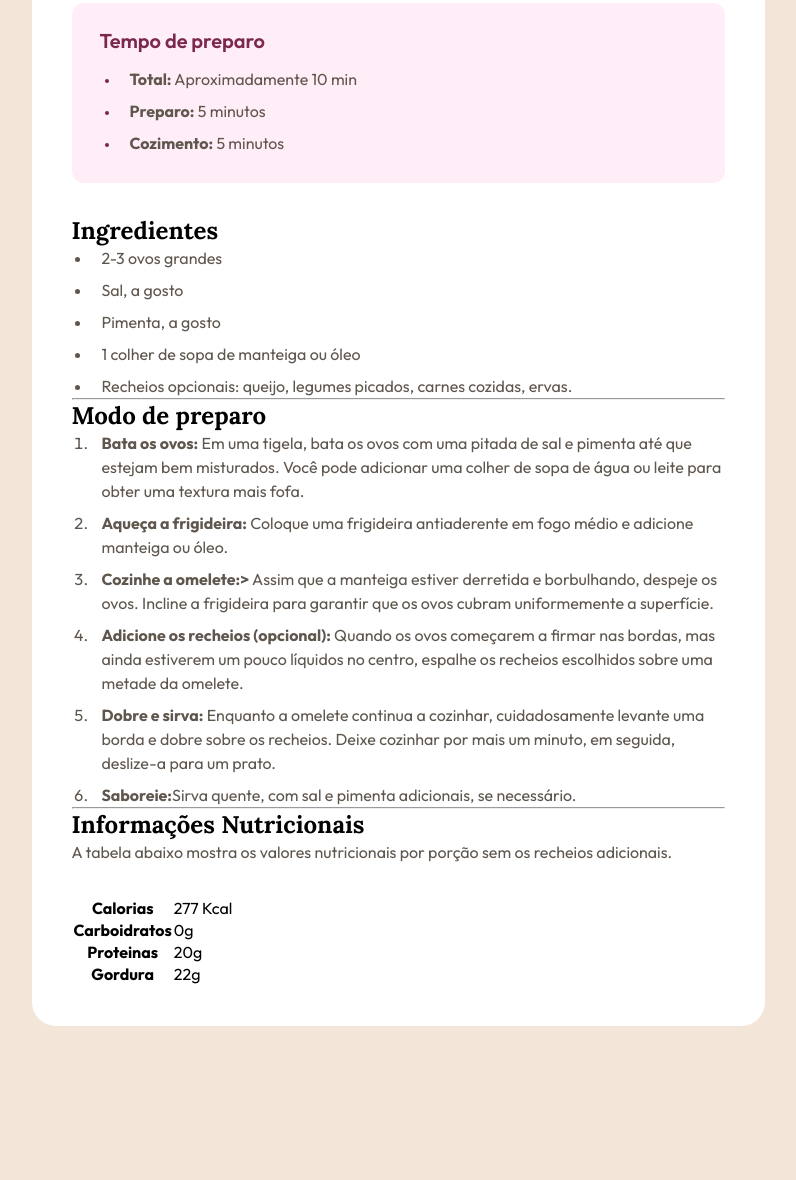
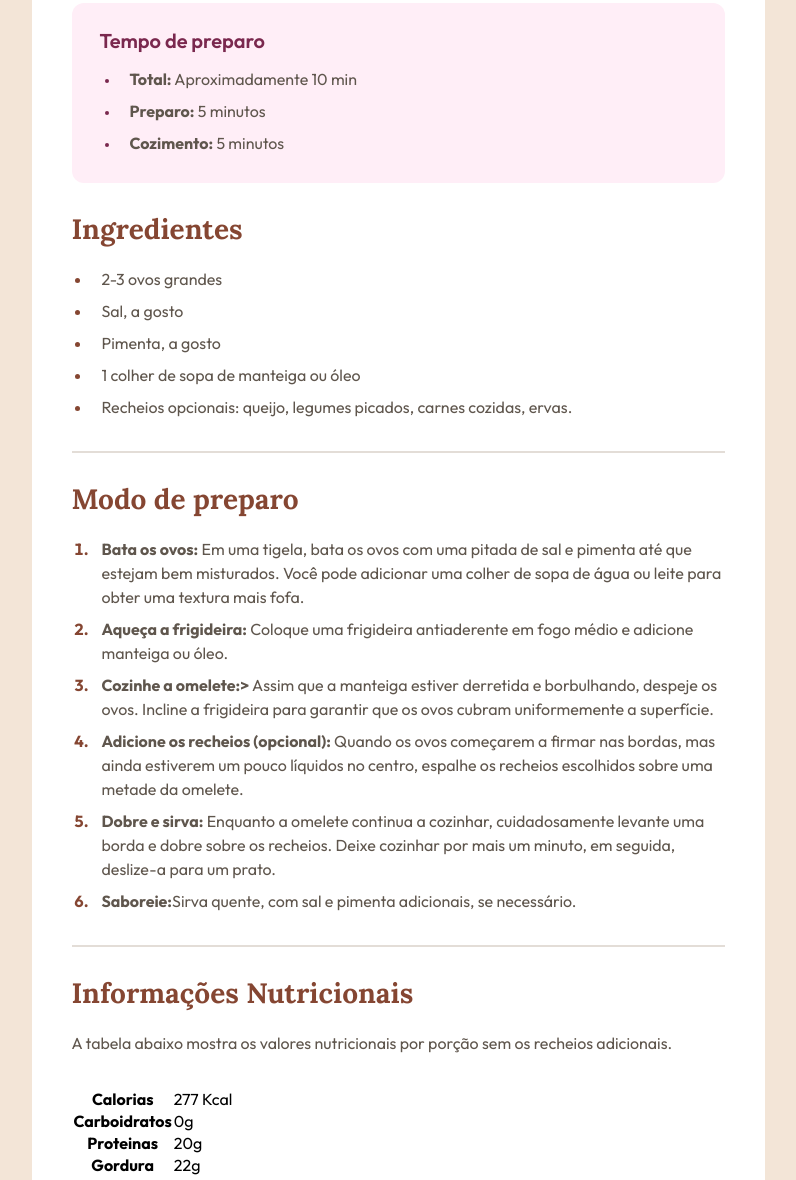
Before and after one commit to Fael011/Receita, a plain HTML site: page index.html in a window 1280 px wide. Shown: the part 612-1792 px from the top of the page, without its empty margins (242-1038 px from the left). Before the commit the page ends 1702 px from the top, so only its background shows below. Drawn offline with Linux system fonts and the light colour scheme.

```diff
--- a/style.css
+++ b/style.css
@@ -23,15 +23,24 @@
     margin-bottom: 40px;
 }
 
-h2{
-    font-family: "Lora", serif;
-}
-
 h1{
     font-size: 40px;
     color: #312e2c;
     line-height: 100%;
     margin-bottom: 24px;
+}
+
+h2{
+    font-family: "Lora", serif;
+    font-size: 28px;
+    color: #854632;
+    line-height: 100%;
+    margin-bottom: 24px;
+}
+
+hr{
+    border: 1px solid #e3ddd7;
+    margin-block: 32px;
 }
 
 p, li, th, td{
@@ -78,3 +87,12 @@
    color: #7a284e;
    font-size: 12px;
 }
+
+.Ingredientes li::marker{
+    color: #854632;
+}
+
+.Preparo li::marker{
+    color: #854632;
+    font-weight: 700;
+}
```
